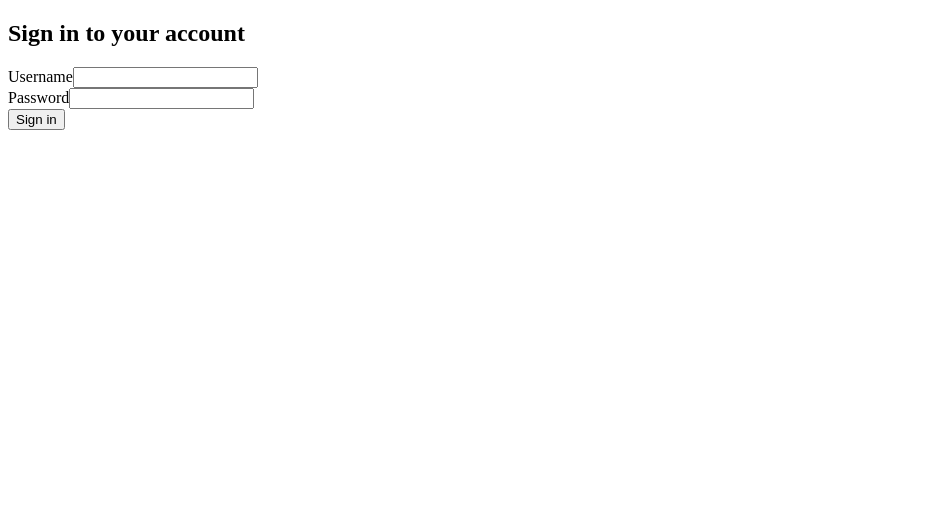
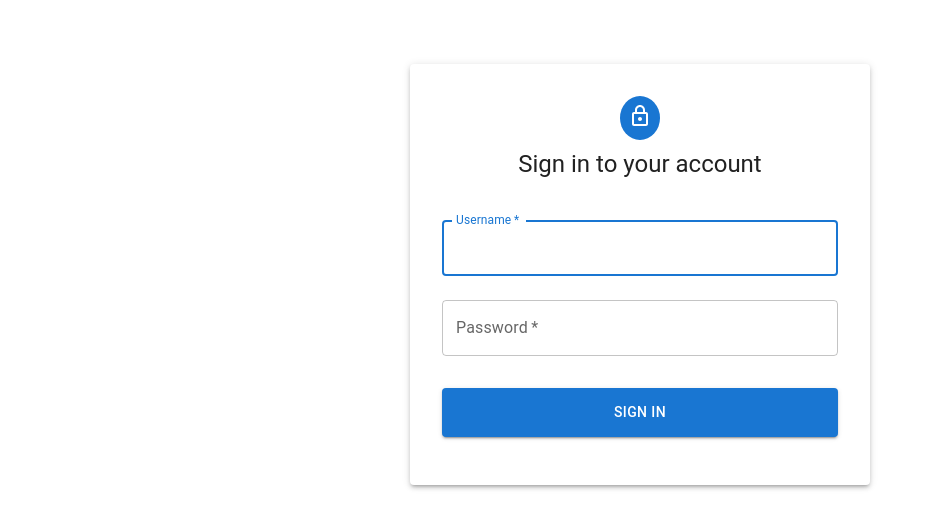
Before and after one commit to angelatolwani/intake-questionnaire-system, a Next.js app in the folder frontend/: page /login in a window 1280 px wide. Shown: the top 528 px of the page, without its empty margins (0-927 px from the left). Built offline with nearby package versions, Linux system fonts and the light colour scheme.

Commit message:
Improve user styling, filter only users on admin view

```diff
--- a/frontend/src/app/login/page.tsx
+++ b/frontend/src/app/login/page.tsx
@@ -4,6 +4,17 @@ import { useForm } from 'react-hook-form';
 import { useRouter } from 'next/navigation';
 import { useAuthStore } from '@/stores/auth';
 import { useEffect } from 'react';
+import {
+  Container,
+  Paper,
+  Typography,
+  TextField,
+  Button,
+  Box,
+  Alert,
+  CircularProgress
+} from '@mui/material';
+import LockOutlinedIcon from '@mui/icons-material/LockOutlined';
 
 interface LoginForm {
   username: string;
@@ -11,7 +22,7 @@ interface LoginForm {
 }
 
 export default function LoginPage() {
-  const { register, handleSubmit, formState: { errors } } = useForm<LoginForm>();
+  const { register, handleSubmit, formState: { errors, isSubmitting } } = useForm<LoginForm>();
   const { login, error: loginError, user } = useAuthStore();
   const router = useRouter();
 
@@ -30,59 +41,90 @@ export default function LoginPage() {
   };
 
   return (
-    <div className="min-h-screen flex items-center justify-center py-12 px-4 sm:px-6 lg:px-8">
-      <div className="card max-w-md w-full space-y-8">
-        <div>
-          <h2 className="text-center text-3xl font-bold text-gray-900">
+    <Container component="main" maxWidth="xs">
+      <Box
+        sx={{
+          marginTop: 8,
+          display: 'flex',
+          flexDirection: 'column',
+          alignItems: 'center',
+        }}
+      >
+        <Paper
+          elevation={3}
+          sx={{
+            padding: 4,
+            display: 'flex',
+            flexDirection: 'column',
+            alignItems: 'center',
+            width: '100%',
+          }}
+        >
+          <Box
+            sx={{
+              backgroundColor: 'primary.main',
+              borderRadius: '50%',
+              p: 1,
+              mb: 1,
+              color: 'white',
+            }}
+          >
+            <LockOutlinedIcon />
+          </Box>
+
+          <Typography component="h1" variant="h5" sx={{ mb: 3 }}>
             Sign in to your account
-          </h2>
-        </div>
-        <form className="mt-8 space-y-6" onSubmit={handleSubmit(onSubmit)}>
-          <div className="space-y-4">
-            <div>
-              <label htmlFor="username" className="label">
-                Username
-              </label>
-              <input
+          </Typography>
+
+          <Box component="form" onSubmit={handleSubmit(onSubmit)} sx={{ width: '100%' }}>
+            <TextField
+              margin="normal"
+              required
+              fullWidth
               id="username"
-                type="text"
-                className="input"
+              label="Username"
+              autoComplete="username"
+              autoFocus
+              error={!!errors.username}
+              helperText={errors.username?.message}
               {...register('username', { required: 'Username is required' })}
             />
-              {errors.username && (
-                <p className="error">{errors.username.message}</p>
-              )}
-            </div>
 
-            <div>
-              <label htmlFor="password" className="label">
-                Password
-              </label>
-              <input
+            <TextField
+              margin="normal"
+              required
+              fullWidth
               id="password"
+              label="Password"
               type="password"
-                className="input"
+              autoComplete="current-password"
+              error={!!errors.password}
+              helperText={errors.password?.message}
               {...register('password', { required: 'Password is required' })}
             />
-              {errors.password && (
-                <p className="error">{errors.password.message}</p>
-              )}
-            </div>
-          </div>
 
             {loginError && (
-            <div className="rounded-md bg-red-50 p-4">
-              <p className="error">{loginError}</p>
-            </div>
+              <Alert severity="error" sx={{ mt: 2 }}>
+                {loginError}
+              </Alert>
             )}
 
-          <div>
-            <button type="submit" className="btn btn-primary w-full">
-              Sign in
-            </button>
-          </div>
-        </form>
-      </div>
-    </div>
+            <Button
+              type="submit"
+              fullWidth
+              variant="contained"
+              sx={{ mt: 3, mb: 2, py: 1.5 }}
+              disabled={isSubmitting}
+            >
+              {isSubmitting ? (
+                <CircularProgress size={24} color="inherit" />
+              ) : (
+                'Sign In'
+              )}
+            </Button>
+          </Box>
+        </Paper>
+      </Box>
+    </Container>
   );
 }
```
Also changed, not shown: frontend/src/app/questionnaires/[id]/page.tsx (+80 -43 lines), frontend/src/app/questionnaires/page.tsx (+69 -28 lines), 1 other file (tests, documents, lock files or other folders). Lines whose indentation alone changed are shown as unchanged.
